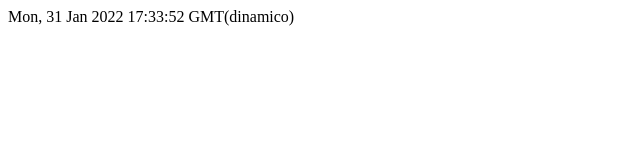
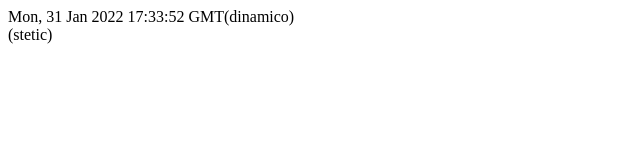
Before and after one commit to Brunomml/aprendendo, a Next.js app: page /tempo in a window 1280 px wide. Shown: the top 160 px of the page, without its empty margins (0-640 px from the left). Built offline with nearby package versions, Linux system fonts and the light colour scheme.

Commit message:
Update tempo.js

```diff
--- a/pages/tempo.js
+++ b/pages/tempo.js
@@ -5,7 +5,7 @@ function Tempo(props) {
     return (
         <div>
             <div>{dynamicDateString}(dinamico)</div>
-            <div>{props.staticDateString}</div>
+            <div>{props.staticDateString}(stetic)</div>
         </div>
     )
 }
```
